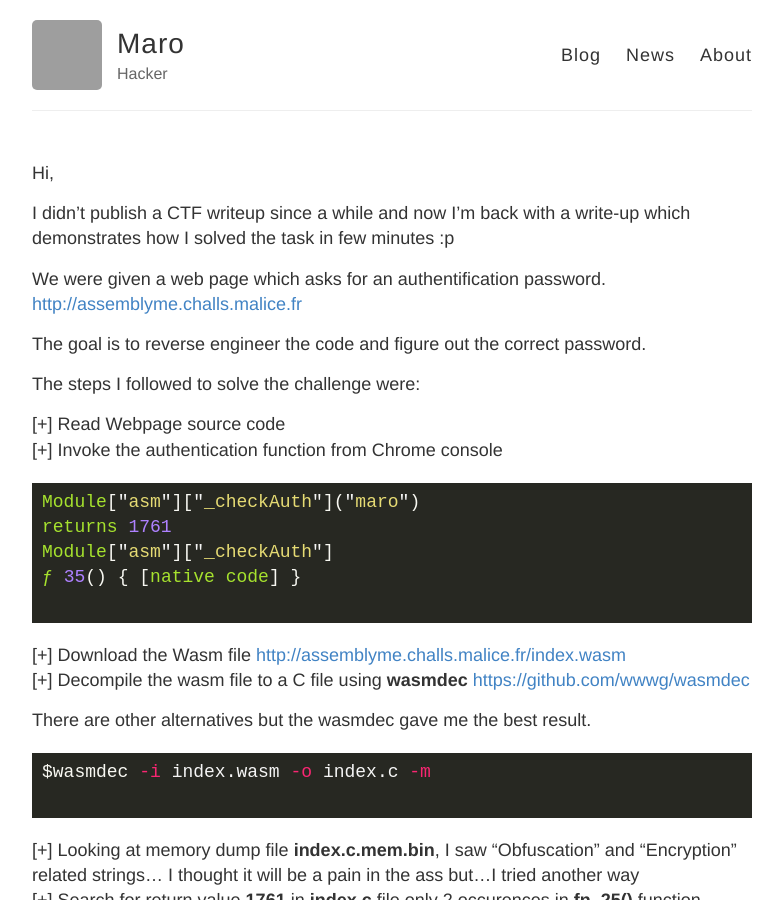
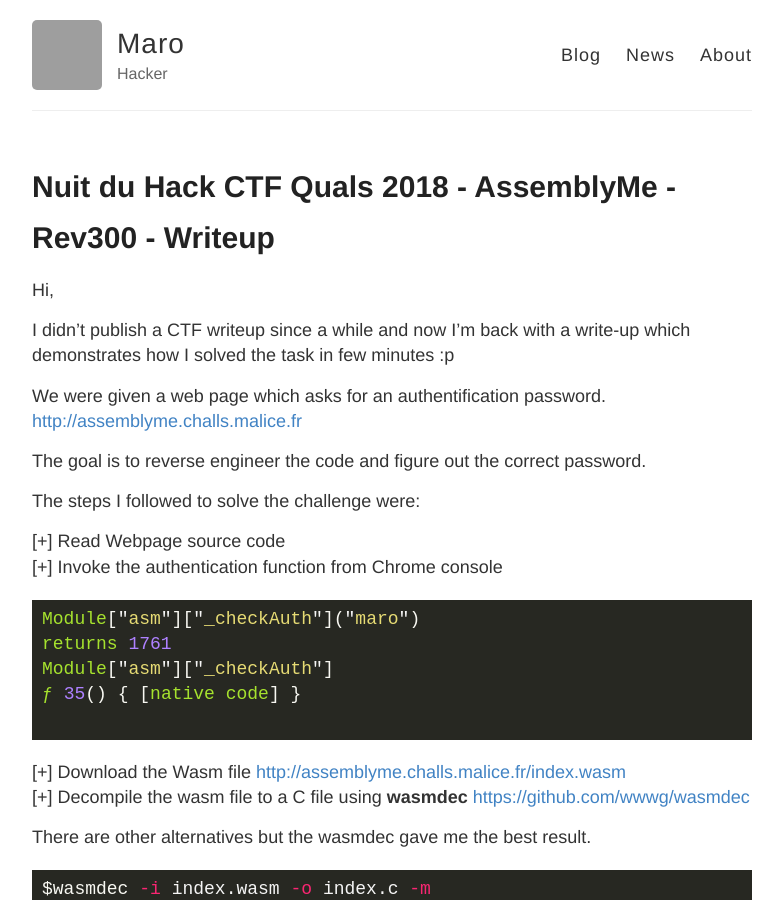
Before and after one commit to maroueneboubakri/maroueneboubakri.github.io, a Jekyll site: the page built from _posts/2018-4-1-Nuit-du-Hack-CTF-Quals-2018--AssemblyMe-Rev300-Writeup.md, in a window 1280 px wide and 900 px high. Shown: the whole window, without its empty margins (248-1031 px from the left). Built offline with Jekyll 4.4.1, drawn with Linux system fonts in a browser that asks for light colours; our own code applies the rules of GitHub Pages for plain Markdown files; some of the changed text lies outside the part shown; grey boxes are pictures that could not be loaded.

Commit message:
Update 2018-4-1-Nuit-du-Hack-CTF-Quals-2018--AssemblyMe-Rev300-Writeup.md

```diff
--- a/_posts/2018-4-1-Nuit-du-Hack-CTF-Quals-2018--AssemblyMe-Rev300-Writeup.md
+++ b/_posts/2018-4-1-Nuit-du-Hack-CTF-Quals-2018--AssemblyMe-Rev300-Writeup.md
@@ -1,5 +1,5 @@
 ---
-title: [Writeup] Nuit du Hack CTF Quals 2018 - AssemblyMe - Rev300
+title: Nuit du Hack CTF Quals 2018 - AssemblyMe - Rev300 - Writeup
 ---
 
 Hi,
```
